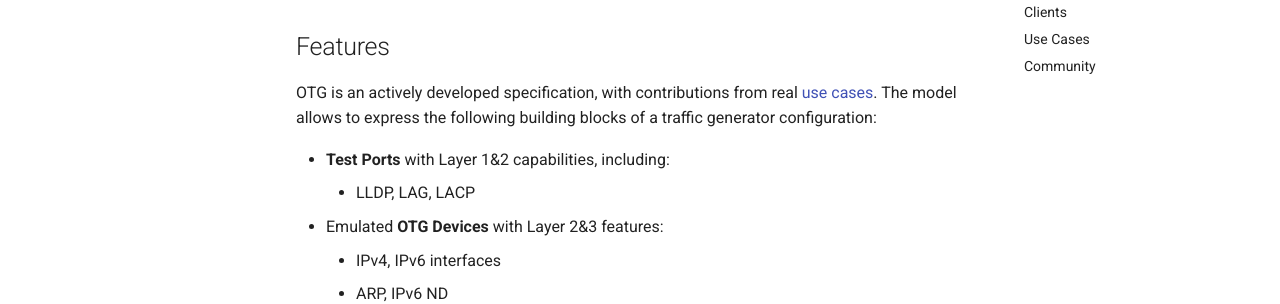
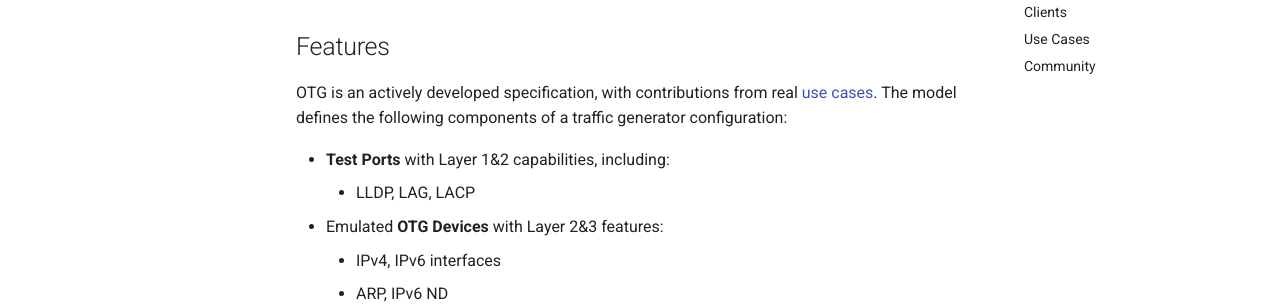
Before and after one commit to open-traffic-generator/open-traffic-generator.github.io, an MkDocs documentation site: the page built from docs/index.md, in a window 1280 px wide and 900 px high, scrolled down 425 px. Shown: the part 177-481 px from the top of the window. Built offline with MkDocs 1.6.1 and Material for MkDocs 9.7.7, drawn with Linux system fonts in a browser that asks for light colours.

Commit message:
reworded

```diff
--- a/docs/index.md
+++ b/docs/index.md
@@ -13,7 +13,7 @@ The formal [model specification](https://github.com/open-traffic-generator/model
 
 ## Features
 
-OTG is an actively developed specification, with contributions from real [use cases](/examples/#use-cases). The model allows to express the following building blocks of a traffic generator configuration:
+OTG is an actively developed specification, with contributions from real [use cases](/examples/#use-cases). The model defines the following components of a traffic generator configuration:
 <!-- TODO add links from bold items to paragraphs in Model section -->
 * **Test Ports** with Layer 1&2 capabilities, including:
 	- LLDP, LAG, LACP
```
